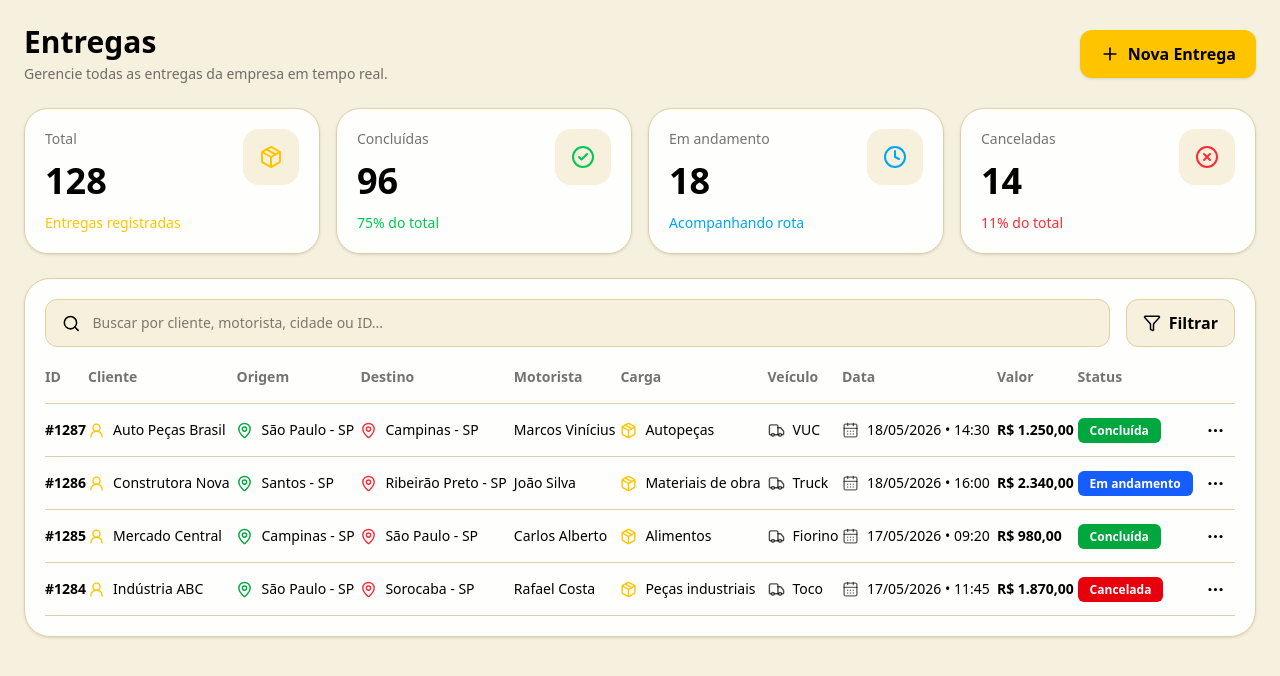
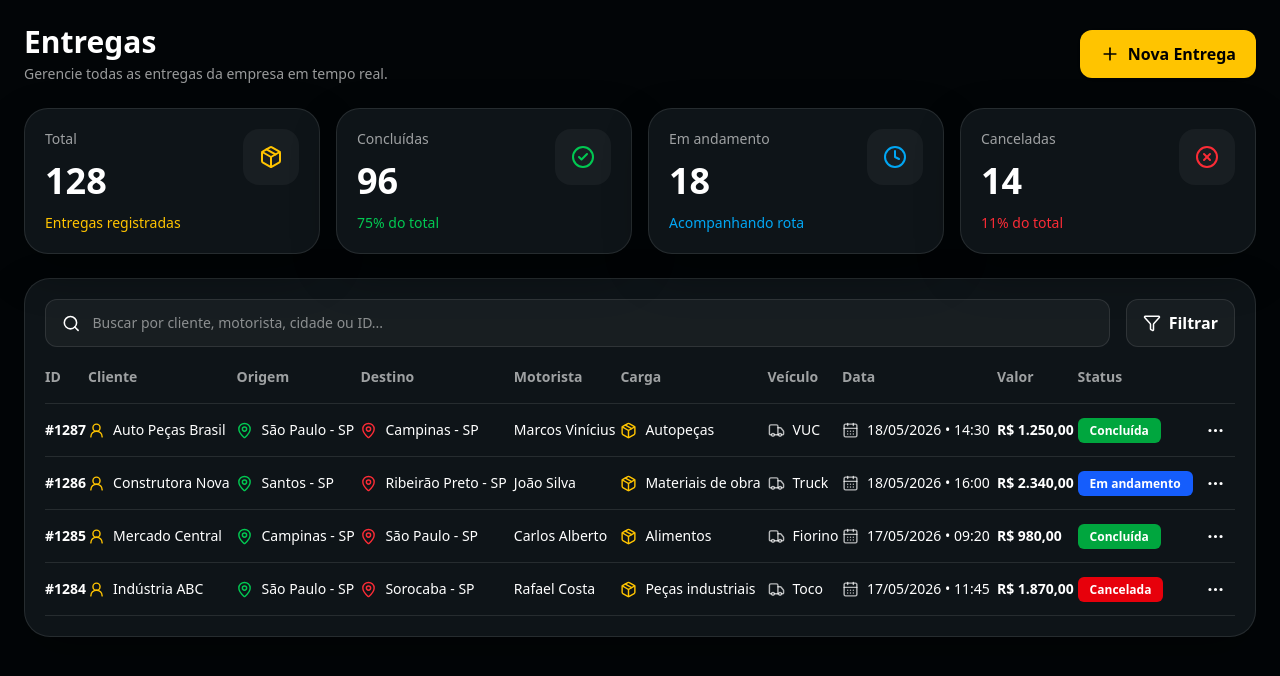
Before and after one commit to luannaaa/flatauto-cliente-painel, a Next.js app: page /empresa/entregas in a window 1280 px wide. Shown: the top 676 px of the page. Built offline with nearby package versions, Linux system fonts and the light colour scheme.

Commit message:
fix: aplicar modo escuro na pagina entregas

```diff
--- a/app/empresa/entregas/page.tsx
+++ b/app/empresa/entregas/page.tsx
@@ -1,5 +1,6 @@
 "use client"
 
+import { useEffect, useState } from "react"
 import {
   Truck,
   Search,
@@ -14,6 +15,8 @@ import {
   Filter,
   MoreHorizontal,
 } from "lucide-react"
+
+type Tema = "dark" | "light"
 
 const entregas = [
   {
@@ -71,12 +74,36 @@ const entregas = [
 ]
 
 export default function EntregasEmpresaPage() {
+  const [tema, setTema] = useState<Tema>("dark")
+
+  useEffect(() => {
+    const temaSalvo = localStorage.getItem("temaEmpresa") as Tema | null
+    if (temaSalvo === "dark" || temaSalvo === "light") {
+      setTema(temaSalvo)
+    }
+  }, [])
+
+  const claro = tema === "light"
+
+  const ui = {
+    pagina: claro ? "bg-[#f6f0df] text-black" : "bg-[#020507] text-white",
+    card: claro
+      ? "border-[#dfd0a5] bg-white/90 shadow"
+      : "border-white/10 bg-[#10171b]/90 shadow-[0_18px_45px_rgba(0,0,0,0.30)]",
+    card2: claro
+      ? "border-[#dfd0a5] bg-[#f7f0dc]"
+      : "border-white/10 bg-white/[0.045]",
+    textoFraco: claro ? "text-black/55" : "text-white/60",
+    linha: claro ? "border-[#dfd0a5]" : "border-white/10",
+    iconeEscuro: claro ? "text-black/70" : "text-white/70",
+  }
+
   return (
-    <main className="min-h-screen bg-[#f6f0df] px-6 py-6 text-black">
+    <main className={`min-h-screen px-6 py-6 ${ui.pagina}`}>
       <header className="mb-6 flex items-center justify-between">
         <div>
           <h1 className="text-3xl font-black">Entregas</h1>
-          <p className="mt-1 text-sm text-black/55">
+          <p className={`mt-1 text-sm ${ui.textoFraco}`}>
             Gerencie todas as entregas da empresa em tempo real.
           </p>
         </div>
@@ -88,15 +115,15 @@ export default function EntregasEmpresaPage() {
       </header>
 
       <section className="mb-6 grid grid-cols-4 gap-4">
-        <CardResumo titulo="Total" valor="128" detalhe="Entregas registradas" icon={<Package />} />
-        <CardResumo titulo="Concluídas" valor="96" detalhe="75% do total" icon={<CheckCircle2 />} verde />
-        <CardResumo titulo="Em andamento" valor="18" detalhe="Acompanhando rota" icon={<Clock />} azul />
-        <CardResumo titulo="Canceladas" valor="14" detalhe="11% do total" icon={<XCircle />} vermelho />
+        <CardResumo ui={ui} titulo="Total" valor="128" detalhe="Entregas registradas" icon={<Package />} />
+        <CardResumo ui={ui} titulo="Concluídas" valor="96" detalhe="75% do total" icon={<CheckCircle2 />} verde />
+        <CardResumo ui={ui} titulo="Em andamento" valor="18" detalhe="Acompanhando rota" icon={<Clock />} azul />
+        <CardResumo ui={ui} titulo="Canceladas" valor="14" detalhe="11% do total" icon={<XCircle />} vermelho />
       </section>
 
-      <section className="rounded-[26px] border border-[#dfd0a5] bg-white/90 p-5 shadow">
+      <section className={`rounded-[26px] border p-5 ${ui.card}`}>
         <div className="mb-5 flex items-center justify-between gap-4">
-          <div className="flex h-12 flex-1 items-center gap-3 rounded-xl border border-[#dfd0a5] bg-[#f7f0dc] px-4">
+          <div className={`flex h-12 flex-1 items-center gap-3 rounded-xl border px-4 ${ui.card2}`}>
             <Search size={19} />
             <input
               placeholder="Buscar por cliente, motorista, cidade ou ID..."
@@ -104,7 +131,7 @@ export default function EntregasEmpresaPage() {
             />
           </div>
 
-          <button className="flex h-12 items-center gap-2 rounded-xl border border-[#dfd0a5] bg-[#f7f0dc] px-4 font-bold">
+          <button className={`flex h-12 items-center gap-2 rounded-xl border px-4 font-bold ${ui.card2}`}>
             <Filter size={18} />
             Filtrar
           </button>
@@ -113,7 +140,7 @@ export default function EntregasEmpresaPage() {
         <div className="overflow-x-auto">
           <table className="w-full min-w-[1100px] text-left text-sm">
             <thead>
-              <tr className="border-b border-[#dfd0a5] text-black/55">
+              <tr className={`border-b ${ui.linha} ${ui.textoFraco}`}>
                 <th className="pb-4">ID</th>
                 <th className="pb-4">Cliente</th>
                 <th className="pb-4">Origem</th>
@@ -130,7 +157,7 @@ export default function EntregasEmpresaPage() {
 
             <tbody>
               {entregas.map((entrega) => (
-                <tr key={entrega.id} className="border-b border-[#dfd0a5]">
+                <tr key={entrega.id} className={`border-b ${ui.linha}`}>
                   <td className="py-4 font-bold">{entrega.id}</td>
 
                   <td>
@@ -142,7 +169,7 @@ export default function EntregasEmpresaPage() {
 
                   <td>
                     <div className="flex items-center gap-2">
-                      <MapPin size={17} className="text-green-600" />
+                      <MapPin size={17} className="text-green-500" />
                       {entrega.origem}
                     </div>
                   </td>
@@ -165,14 +192,14 @@ export default function EntregasEmpresaPage() {
 
                   <td>
                     <div className="flex items-center gap-2">
-                      <Truck size={17} className="text-black/70" />
+                      <Truck size={17} className={ui.iconeEscuro} />
                       {entrega.veiculo}
                     </div>
                   </td>
 
                   <td>
                     <div className="flex items-center gap-2">
-                      <CalendarDays size={17} className="text-black/60" />
+                      <CalendarDays size={17} className={ui.iconeEscuro} />
                       {entrega.data} • {entrega.horario}
                     </div>
                   </td>
@@ -181,7 +208,7 @@ export default function EntregasEmpresaPage() {
                   <td><Status nome={entrega.status} /></td>
 
                   <td>
-                    <button className="rounded-lg p-2 hover:bg-black/5">
+                    <button className="rounded-lg p-2 hover:bg-white/10">
                       <MoreHorizontal size={19} />
                     </button>
                   </td>
@@ -195,7 +222,7 @@ export default function EntregasEmpresaPage() {
   )
 }
 
-function CardResumo({ titulo, valor, detalhe, icon, verde, azul, vermelho }: any) {
+function CardResumo({ titulo, valor, detalhe, icon, verde, azul, vermelho, ui }: any) {
   const cor = vermelho
     ? "text-red-500"
     : azul
@@ -205,15 +232,15 @@ function CardResumo({ titulo, valor, detalhe, icon, verde, azul, vermelho }: any
     : "text-[#ffc400]"
 
   return (
-    <div className="rounded-[24px] border border-[#dfd0a5] bg-white/90 p-5 shadow">
+    <div className={`rounded-[24px] border p-5 ${ui.card}`}>
       <div className="flex items-start justify-between">
         <div>
-          <p className="text-sm text-black/55">{titulo}</p>
+          <p className={`text-sm ${ui.textoFraco}`}>{titulo}</p>
           <h2 className="mt-3 text-4xl font-black">{valor}</h2>
           <p className={`mt-3 text-sm ${cor}`}>{detalhe}</p>
         </div>
 
-        <div className={`flex h-14 w-14 items-center justify-center rounded-2xl bg-[#f7f0dc] ${cor}`}>
+        <div className={`flex h-14 w-14 items-center justify-center rounded-2xl ${ui.card2} ${cor}`}>
           {icon}
         </div>
       </div>
```
